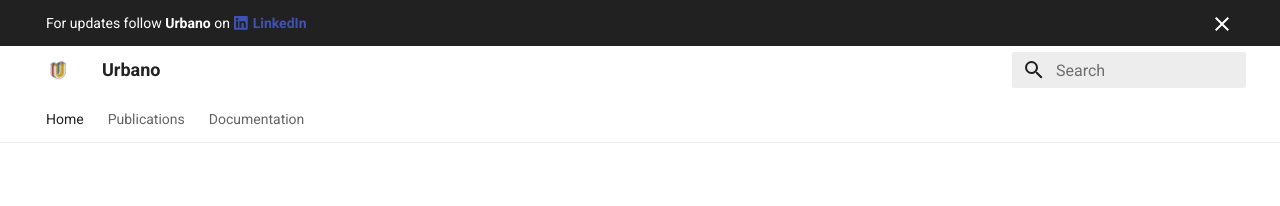
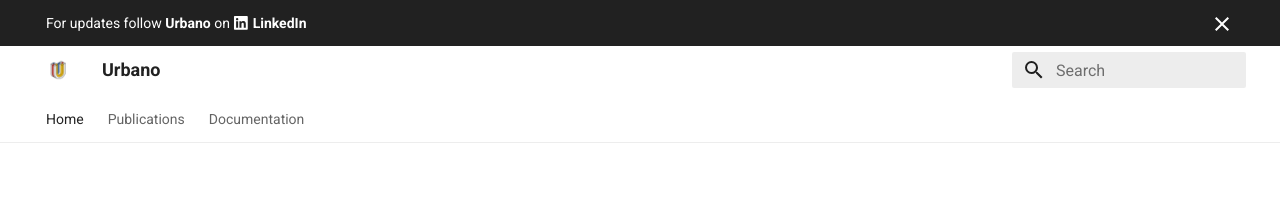
Before and after one commit to Urbano-io/Urbano-Website, an MkDocs documentation site: the page built from docs/index.md, in a window 1280 px wide. Shown: the top 206 px of the page. Built offline with MkDocs 1.6.1 and Material for MkDocs 9.7.7, drawn with Linux system fonts in a browser that asks for light colours.

Commit message:
🎨 Palette: Improve accessibility color contrast in banner and footer
💡 What: Improved color contrast and link discoverability in MkDocs Material default elements (announcement banner and copyright footer).
🎯 Why: The default colors for links in the announcement banner and footer text/links failed WCAG 2.0 AA minimum contrast (at least 4.5:1 ratio) on dark backgrounds, making them hard to read and interact with. Links inside text blocks also lacked distinct styling.
♿ Accessibility:
- Increased contrast ratio for the LinkedIn announcement link.
- Increased base text color opacity on the copyright footer.
- Added explicit `text-decoration: underline` for the MkDocs link in the footer to fix the "link-in-text-block" Axe violation.

Co-authored-by: kastnerp <1919773+kastnerp@users.noreply.github.com>

```diff
--- a/docs/stylesheets/extra.css
+++ b/docs/stylesheets/extra.css
@@ -61,3 +61,18 @@ span.faint {
     transform: none !important;
   }
 }
+
+/* Fix accessibility contrast in banner and footer */
+.md-banner a[rel="me noopener noreferrer"],
+.md-banner a[rel="me noopener noreferrer"] > strong {
+  color: #ffffff !important;
+}
+
+.md-copyright {
+  color: rgba(255, 255, 255, 0.7) !important;
+}
+
+.md-copyright a {
+  text-decoration: underline !important;
+  text-underline-offset: 2px !important;
+}
```
Also changed, not shown: .Jules/palette.md (+4 -0 lines), test_attr_list.md (deleted, +0 -1 lines).
